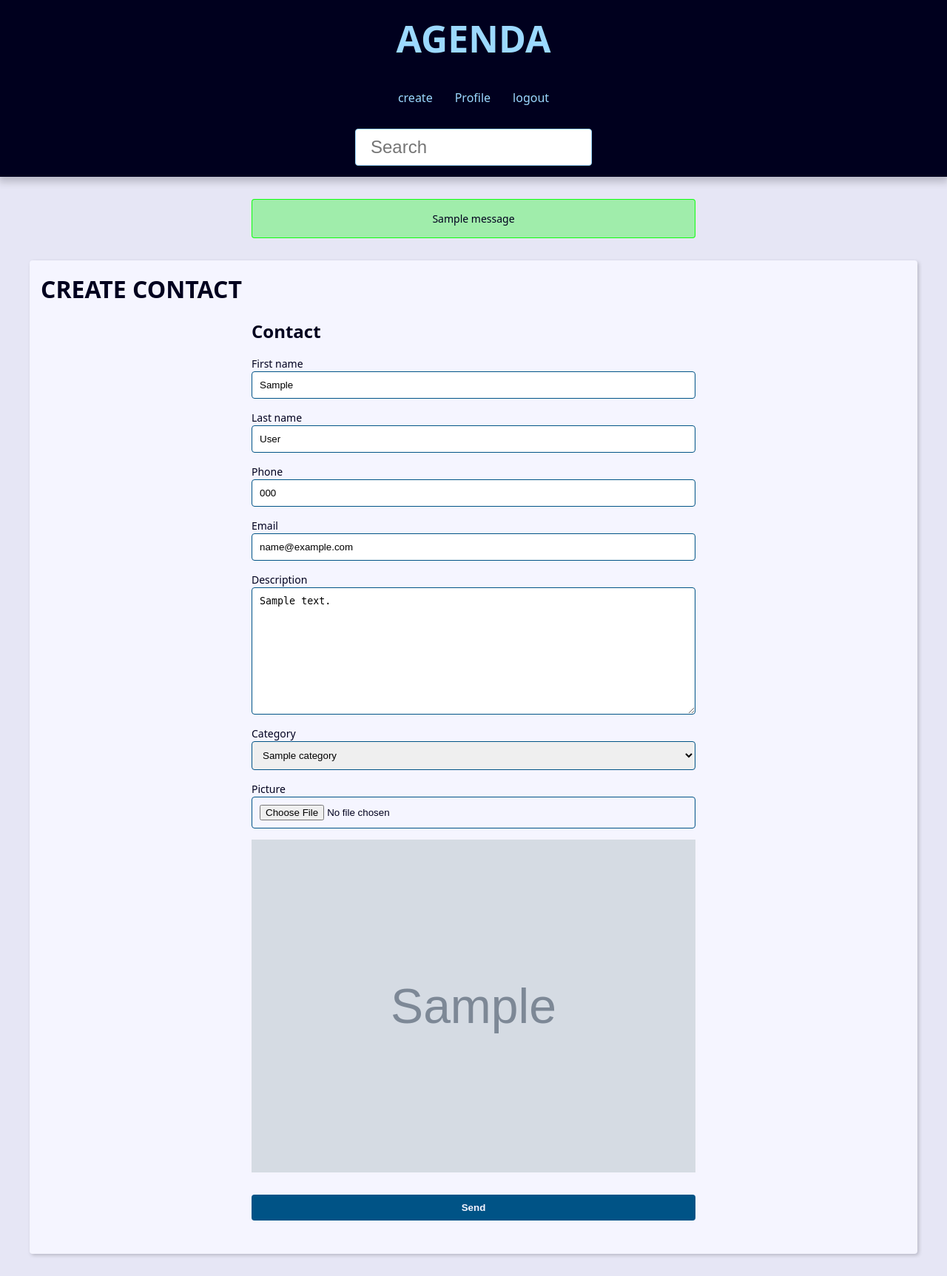
After one commit to rcdolsen/Django-agenda, a Django app: page /contact/1/update/ in a window 1280 px wide. The commit adds this page. Shown: the whole page at 74% size. Run offline with Django 5.2, Linux system fonts and the light colour scheme; a user stored in the database is signed in; tables that the repository leaves empty hold one stand-in row (values such as "Sample post"); grey boxes marked "Sample" are stand-in pictures; one stand-in notice (Sample message) is shown.

Commit message:
section finish

```diff
--- a/base_static/global/css/style.css
+++ b/base_static/global/css/style.css
@@ -239,6 +239,11 @@ svg {
     border: 1px solid rgba(255, 255, 0, 90%);
 }
 
+.message.info {
+    background: rgba(0, 0, 255, 0.3);
+    border: 1px solid rgba(0, 0, 255, 0.3);
+}
+
 .form-wrapper {
     max-width: 60rem;
     margin: var(--spacing) auto;
@@ -314,3 +319,23 @@ svg {
     filter: brightness(80%);
     box-shadow: 0 0 5px var(--link-dark-color);
 }
+
+.contact-links {
+    margin-block: calc(var(--small-font-size) * 2);
+    display: flex;
+    align-items: center;
+    gap: 0 var(--spacing);
+}
+
+.btn-link {
+    font-size: var(--small-font-size);
+    text-decoration: none;
+    font-weight: bold;
+    padding: 1rem;
+    display: block;
+    line-height: var(--small-font-size);
+}
+
+.btn-delete {
+    background: tomato;
+}
--- a/base_templates/global/base.html
+++ b/base_templates/global/base.html
@@ -5,6 +5,7 @@
 </head>
 <body>
     {% include "global/partials/_header.html" %}
+    {% include "global/partials/_messages.html" %}
 
     <main class="content">
         {% block content %}{% endblock content %}
--- a/base_templates/global/partials/_header.html
+++ b/base_templates/global/partials/_header.html
@@ -1,19 +1,39 @@
 <header class="header">
     <h1 class="header-heading">
-        <a href="contact:index" class="header-link">AGENDA</a>
+        <a href="{% url "contact:index" %}" class="header-link">AGENDA</a>
     </h1>
     <nav class="menu">
         <ul class="menu-list">
+
+            {% if user.is_authenticated %}
                 <li class="menu-item">
-                <a href="" class="menu-link">
-                    link 1
+                    <a href="{% url "contact:create" %}" class="menu-link">
+                        create
                     </a>
                 </li>
                 <li class="menu-item">
-                <a href="" class="menu-link">
-                    link 1
+                    <a href="{% url "contact:user_update" %}" class="menu-link">
+                        Profile
                     </a>
                 </li>
+                <li class="menu-item">
+                    <a href="{% url "contact:logout" %}" class="menu-link">
+                        logout
+                    </a>
+                </li>
+            {% else %}
+                <li class="menu-item">
+                    <a href="{% url "contact:login" %}" class="menu-link">
+                        login
+                    </a>
+                </li>
+                <li class="menu-item">
+                    <a href="{% url "contact:register" %}" class="menu-link">
+                        register
+                    </a>
+                </li>
+            {% endif %}
+
         </ul>
     </nav>
 
--- /dev/null
+++ b/base_templates/global/partials/_messages.html
@@ -0,0 +1,7 @@
+{% if messages %}
+    {% for message in messages %}
+        <div class="message {{ message.tags }}">
+            {{ message }}
+        </div>
+    {% endfor %}
+{% endif %}
--- /dev/null
+++ b/contact/forms.py
@@ -0,0 +1,253 @@
+from django import forms
+from django.contrib.auth import password_validation
+from django.contrib.auth.forms import UserCreationForm
+from django.contrib.auth.models import User
+from django.core.exceptions import ValidationError
+
+from . import models
+
+
+class ContactForm(forms.ModelForm):
+    # muda os widgets de 3 jeitos diferentes, sobrescreve os models
+    # first_name = forms.CharField(
+    #     widget=forms.TextInput(
+    #         attrs={
+    #             'class': 'class-a class-b',
+    #             'placeholder': 'Write here',
+    #         }
+    #     ),
+    #     label='first name',
+    #     help_text='help text for the user',
+    # )
+
+    # cria um novo campo que nao esta no model
+    # any = forms.CharField(
+    #     widget=forms.TextInput(
+    #         attrs={
+    #             'class': 'class-a class-b',
+    #             'placeholder': 'Write here',
+    #         }
+    #     ),
+    #     label='any any',
+    #     help_text='help text for the user',
+    # )
+
+    # def __init__(self, *args, **kwargs):
+    #     super().__init__(*args, **kwargs)
+
+    # atualiza os widgets
+    # self.fields['first_name'].widget.attrs.update(
+    #     {
+    #         'class': 'class-a class-b',
+    #         'placeholder': 'Write here init',
+    #     }
+    # )
+
+    picture = forms.ImageField(
+        widget=forms.FileInput(
+            attrs={
+                'accept': 'image/*',
+
+            }
+        ),
+        required=False
+    )
+
+    class Meta:
+        model = models.Contact
+        fields = (
+            'first_name', 'last_name', 'phone',
+            'email', 'description', 'category',
+            'picture',
+        )
+
+        # cria novos widgets
+        # widgets = {
+        #     'first_name': forms.TextInput(
+        #         attrs={
+        #             'class': 'class-a class-b',
+        #             'placeholder': 'Write here',
+        #         }
+        #     )
+        # }
+
+    def clean(self):
+        cleaned_data = self.cleaned_data
+        first_name = cleaned_data.get('first_name')
+        last_name = cleaned_data.get('last_name')
+
+        if first_name == last_name:
+            msg = ValidationError(
+                'Primeiro nome não pode ser igual ao segundo',
+                code='invalid'
+            )
+            self.add_error('first_name', msg)
+            self.add_error('last_name', msg)
+
+        # self.add_error(
+        #     # 'first_name',
+        #     None,
+        #     ValidationError(
+        #         'Error msg',
+        #         code='invalid'
+        #     )
+        # )
+
+        # self.add_error(
+        #     'first_name',
+        #     ValidationError(
+        #         'Error msg 2',
+        #         code='invalid'
+        #     )
+        # )
+
+        return super().clean()
+
+    def clean_first_name(self):
+        first_name = self.cleaned_data.get('first_name')
+
+        # raise para o codigo e nao leo que esta abaixo, melhor usar add_error
+        # if first_name == 'ABC':
+        #     raise ValidationError(
+        #         'No ABC here',
+        #         code='invalid'
+        #     )
+
+        if first_name == 'ABC':
+            self.add_error(
+                'first_name',
+                ValidationError(
+                    'No ABC here',
+                    code='invalid'
+                )
+            )
+
+        return first_name
+
+
+class RegisterForm(UserCreationForm):
+    first_name = forms.CharField(
+        required=True,
+        min_length=3,
+
+    )
+
+    last_name = forms.CharField(
+        required=True,
+        min_length=3,
+
+    )
+
+    email = forms.EmailField(
+
+    )
+
+    class Meta:
+        model = User
+        fields = (
+            'first_name', 'last_name', 'email',
+            'username', 'password1', 'password2',
+        )
+
+    def clean_email(self):
+        email = self.cleaned_data.get('email')
+
+        if User.objects.filter(email=email).exists():
+            self.add_error(
+                'email',
+                ValidationError('this e-mail is being used', code='invalid')
+            )
+        return email
+
+
+class RegisterUpdateForm(forms.ModelForm):
+    first_name = forms.CharField(
+        min_length=2,
+        max_length=30,
+        required=True,
+        help_text='Required.',
+        error_messages={
+            'min_length': 'Please, add more than 2 letters.'
+        }
+    )
+    last_name = forms.CharField(
+        min_length=2,
+        max_length=30,
+        required=True,
+        help_text='Required.'
+    )
+
+    password1 = forms.CharField(
+        label="Password",
+        strip=False,
+        widget=forms.PasswordInput(attrs={"autocomplete": "new-password"}),
+        help_text=password_validation.password_validators_help_text_html(),
+        required=False,
+    )
+
+    password2 = forms.CharField(
+        label="Password 2",
+        strip=False,
+        widget=forms.PasswordInput(attrs={"autocomplete": "new-password"}),
+        help_text='Use the same password as before.',
+        required=False,
+    )
+
+    class Meta:
+        model = User
+        fields = (
+            'first_name', 'last_name', 'email',
+            'username',
+        )
+
+    def clean(self):
+        password1 = self.cleaned_data.get('password1')
+        password2 = self.cleaned_data.get('password2')
+
+        if password1 or password2:
+            if password1 != password2:
+                self.add_error(
+                    'password2',
+                    ValidationError('the passwords are not the same')
+                )
+
+    def save(self, commit=True):
+        cleaned_data = self.cleaned_data
+        user = super().save(commit=False)
+        password = cleaned_data.get('password1')
+
+        if password:
+            user.set_password(password)
+
+        if commit:
+            user.save()
+
+        return user
+
+    def clean_email(self):
+        email = self.cleaned_data.get('email')
+        current_email = self.instance.email
+
+        if current_email != email:
+            if User.objects.filter(email=email).exists():
+                self.add_error(
+                    'email',
+                    ValidationError(
+                        'this e-mail is being used', code='invalid')
+                )
+
+        return email
+
+    def clean_password1(self):
+        password1 = self.cleaned_data.get('password1')
+
+        if password1:
+            try:
+                password_validation.validate_password(password1)
+            except ValidationError as errors:
+                self.add_error(
+                    'password1',
+                    ValidationError(errors)
+                )
+
+        return password1
--- a/contact/models.py
+++ b/contact/models.py
@@ -24,7 +24,7 @@ class Category(models.Model):
 
 class Contact(models.Model):
     # blank=True serve para o campo nao ser obrigatorio
-    first_name = models.CharField(max_length=50)
+    first_name = models.CharField(max_length=50, verbose_name='first name')
     last_name = models.CharField(max_length=80, blank=True)
     phone = models.CharField(max_length=20)
     email = models.EmailField(max_length=254, blank=True)
--- a/contact/templates/contact/create.html
+++ b/contact/templates/contact/create.html
@@ -7,7 +7,7 @@
     <h2>Contact</h2>
 
     <form
-      action="{% url "contact:create" %}"
+      action="{{ form_action}}"
       {% comment %} permite dados sensiveis, necessarios usar mecanismos de seguranca {% endcomment %}
       method="POST"
       {% comment %} requerido para formularios em que se envia arquivos {% endcomment %}
@@ -16,16 +16,55 @@
 
     {% csrf_token %}
 
+    {% comment %} formulario predifinido {% endcomment %}
+
+      {% comment %} os 3 jeitos sao usados
+    <table>
+      {{ form }}
+    </table>
+    usando .as nao precisa de table
+    {{ form.as_table }}
+    {{ form.as_p }} {% endcomment %}
+
+    {% comment %} fazendo o formulario {% endcomment %}
+
       <div class="form-content">
-        <div class="form-group">
-          <label for="id_first_name">LABEL</label>
-          <input
-          type="text"
-          name="first_name"
-          maxlength="255"
-          id="id_first_name">
+        {% for field in form %}
+          <div class="form-group">
+    {% comment %} id_for_label vai selecionar o field do for dinamicamente {% endcomment %}
+            <label for="{{ field.id_for_label }}">{{ field.label }}</label>
+            {% comment %} <input
+            type="text"
+            name="first_name"
+            maxlength="255"
+            id="id_first_name"> {% endcomment %}
+
+            {% comment %} funciona como um input dinamico {% endcomment %}
+            {{ field }}
+            {{ field.errors }}
+
+            {% if field.help_text %}
+              <p class="help-text">{{ field.help_text }}</p>
+            {% endif %}
+          </div>
+
+          {% if field.name == 'picture' and field.value.url %}
+            <div class="form-group">
+              <img src="{{ field.value.url }}" alt="">
+            </div>
+          {% endif %}
+        {% endfor %}
+      </div>
+
+      {% if form.non_field_errors %}
+        <div class="form-content">
+          <div class="form-group">
+            <div class="message error">
+            {{ form.non_field_errors }}
+            </div>
+          </div>
         </div>
-      </div>
+      {% endif %}
 
       <div class="form-content">
         <div class="form-group">
--- a/contact/urls.py
+++ b/contact/urls.py
@@ -9,8 +9,17 @@ urlpatterns = [
     path('', views.index, name='index'),
 
     # contact (CRUD)
-    path('contact/<int:contact_id>/detail/', views.contact, name='contact'),
+    path('contact/<int:contact_id>/', views.contact, name='contact'),
     path('contact/create/', views.create, name='create'),
+    path('contact/<int:contact_id>/update/', views.update, name='update'),
+    path('contact/<int:contact_id>/delete/', views.delete, name='delete'),
     # path('contact/<int:contact_id>/update/', views.contact, name='contact'),
     # path('contact/<int:contact_id>/delete/', views.contact, name='contact'),
+
+    # user
+    path('user/create/', views.register, name='register'),
+    path('user/login/', views.login_view, name='login'),
+    path('user/logout/', views.logout_view, name='logout'),
+    path('user/update/', views.user_update, name='user_update'),
+
 ]
--- a/contact/views/__init__.py
+++ b/contact/views/__init__.py
@@ -1,3 +1,4 @@
 # flake8: noqa
 from .contact_forms import *
 from .contact_views import *
+from .user_forms import *
--- a/contact/views/contact_forms.py
+++ b/contact/views/contact_forms.py
@@ -1,14 +1,45 @@
 # from django.http import Http404
-from django.core.paginator import Paginator
-from django.db.models import Q
+from django.contrib.auth.decorators import login_required
 from django.shortcuts import get_object_or_404, redirect, render
+from django.urls import reverse
 
+from contact.forms import ContactForm
 from contact.models import Contact
 
 
+@login_required(login_url='contact:login')
 def create(request):
+    form_action = reverse('contact:create')
+
+    if request.method == 'POST':
+        form = ContactForm(request.POST, request.FILES)
+
+        context = {
+            'form': form,
+            'form_action': form_action,
+        }
+
+        if form.is_valid():
+            # print('the form is valid')
+            # salva mas nao envia para a base de dados
+            # contact = form.save(commit=False)
+            # contact.show = False
+            # salva e envia para a base de dados
+            # contact.save()
+            contact = form.save(commit=False)
+            contact.owner = request.user
+            contact.save()
+            return redirect('contact:update', contact_id=contact.pk)
+
+        return render(
+            request,
+            'contact/create.html',
+            context
+        )
 
     context = {
+        'form': ContactForm(),
+        'form_action': form_action,
     }
 
     return render(
@@ -16,3 +47,68 @@ def create(request):
         'contact/create.html',
         context
     )
+
+
+@login_required(login_url='contact:login')
+def update(request, contact_id):
+    contact = get_object_or_404(
+        Contact, pk=contact_id, show=True, owner=request.user
+    )
+    form_action = reverse('contact:update', args=(contact_id,))
+
+    if request.method == 'POST':
+        form = ContactForm(request.POST, request.FILES, instance=contact)
+
+        context = {
+            'form': form,
+            'form_action': form_action,
+        }
+
+        if form.is_valid():
+            print('the form is valid')
+            # salva mas nao envia para a base de dados
+            # contact = form.save(commit=False)
+            # contact.show = False
+            # salva e envia para a base de dados
+            # contact.save()
+            contact = form.save()
+            return redirect('contact:update', contact_id=contact.pk)
+
+        return render(
+            request,
+            'contact/create.html',
+            context
+        )
+
+    context = {
+        'form': ContactForm(instance=contact),
+        'form_action': form_action,
+    }
+
+    return render(
+        request,
+        'contact/create.html',
+        context
+    )
+
+
+@login_required(login_url='contact:login')
+def delete(request, contact_id):
+    contact = get_object_or_404(
+        Contact, pk=contact_id, show=True, owner=request.user
+    )
+
+    confirmation = request.POST.get('confirmation', 'no')
+
+    if confirmation == 'yes':
+        contact.delete()
+        return redirect('contact:index')
+
+    return render(
+        request,
+        'contact/contact.html',
+        {
+            'contact': contact,
+            'confirmation': confirmation,
+        }
+    )
--- a/project/settings.py
+++ b/project/settings.py
@@ -113,7 +113,7 @@ LANGUAGE_CODE = 'en-us'
 
 TIME_ZONE = 'WET'
 
-USE_I18N = False
+USE_I18N = True
 
 USE_TZ = True
 
```
Also changed, not shown: contact/templates/contact/contact.html (+23 -0 lines), contact/templates/contact/login.html (added, +19 -0 lines), contact/templates/contact/partials/_user-form.html (added, +39 -0 lines), contact/templates/contact/register.html (added, +10 -0 lines), contact/templates/contact/user_update.html (added, +10 -0 lines), contact/views/user_forms.py (added, +88 -0 lines). Lines whose indentation alone changed are shown as unchanged.
